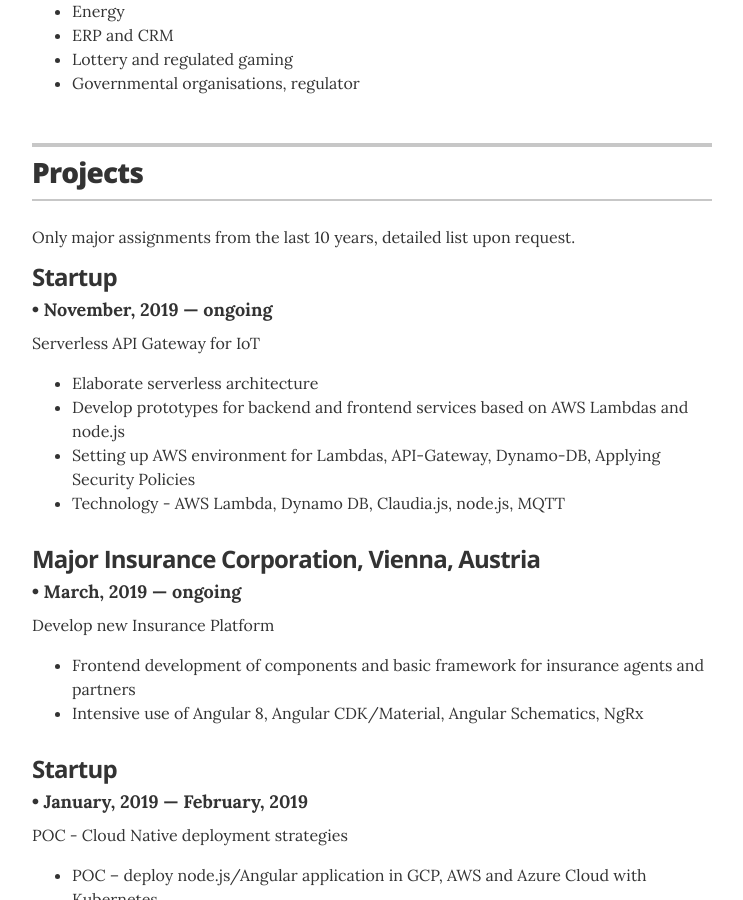
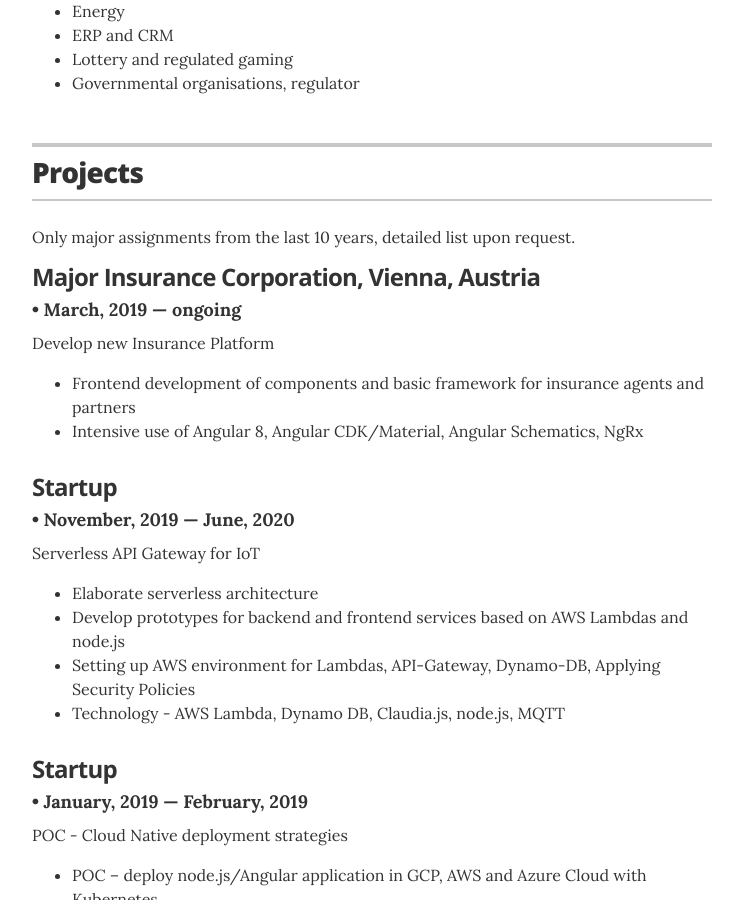
Before and after one commit to jdobosz/jdobosz.github.io, a Jekyll site: the page built from index.html, in a window 1280 px wide and 900 px high, scrolled down 1445 px. Shown: the whole window, without its empty margins (268-1011 px from the left). Built offline with Jekyll 4.4.1, drawn with Linux system fonts in a browser that asks for light colours; some of the changed lines change nothing that is shown.

Commit message:
close iot project

```diff
--- a/_data/experience.yml
+++ b/_data/experience.yml
@@ -1,13 +1,5 @@
 # Jobs
-# lambdas
-- company: Startup
-  duration: November, 2019 &mdash; ongoing
-  summary: Serverless API Gateway for IoT
-  skills:
-    - item: Elaborate serverless architecture
-    - item: Develop prototypes for backend and frontend services based on AWS Lambdas and node.js
-    - item: Setting up AWS environment for Lambdas, API-Gateway, Dynamo-DB, Applying Security Policies
-    - item: Technology -  AWS Lambda, Dynamo DB, Claudia.js, node.js, MQTT
+
 # insurance
 - company: Major Insurance Corporation, Vienna, Austria
   duration: March, 2019 &mdash; ongoing
@@ -15,6 +7,15 @@
   skills:
     - item: Frontend development of components and basic framework for insurance agents and partners
     - item: Intensive use of Angular 8, Angular CDK/Material, Angular Schematics, NgRx
+# lambdas
+- company: Startup
+  duration: November, 2019 &mdash; June, 2020
+  summary: Serverless API Gateway for IoT
+  skills:
+    - item: Elaborate serverless architecture
+    - item: Develop prototypes for backend and frontend services based on AWS Lambdas and node.js
+    - item: Setting up AWS environment for Lambdas, API-Gateway, Dynamo-DB, Applying Security Policies
+    - item: Technology -  AWS Lambda, Dynamo DB, Claudia.js, node.js, MQTT
 # diverse
 - company: Startup
   duration: January, 2019 &mdash; February, 2019
```
